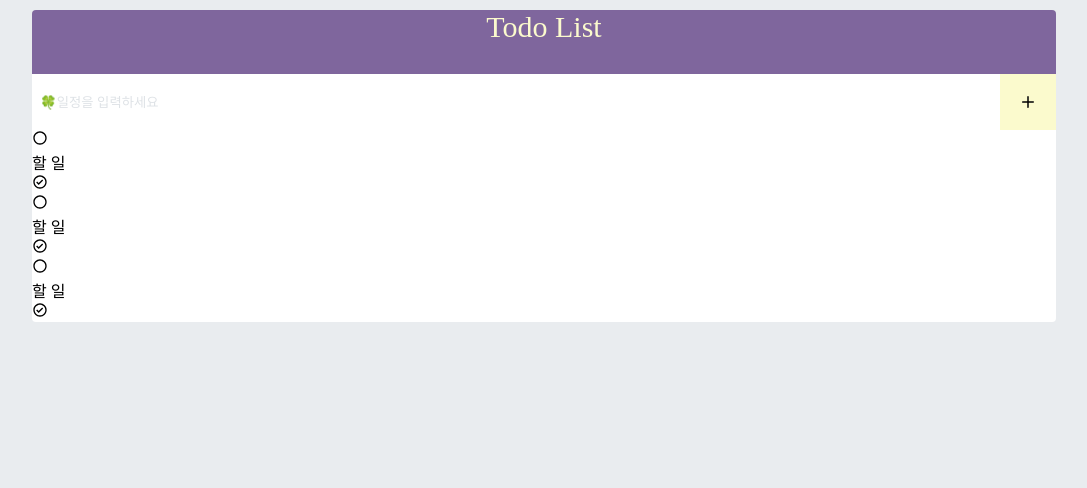
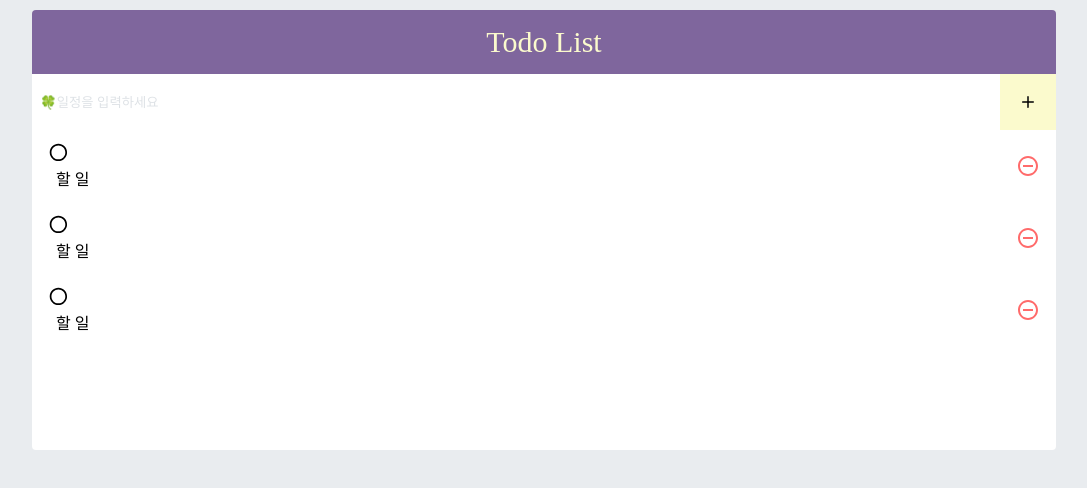
Before and after one commit to yuz0517/TodoList, a React (Create React App) app: page / in a window 1280 px wide. Shown: the top 488 px of the page, without its empty margins (96-1183 px from the left). Built offline with nearby package versions, Linux system fonts and the light colour scheme.

Commit message:
fix Item.js

```diff
--- a/src/Components/Item.js
+++ b/src/Components/Item.js
@@ -1,5 +1,6 @@
 import React from 'react';
-import { BiCircle, BiCheckCircle} from 'react-icons/bi'
+import { BiCircle, BiCheckCircle, BiMinusCircle} from 'react-icons/bi'
+import './Item.scss'
 const Item = () => {
     return(
         <div className='div-Item'>
@@ -8,7 +9,7 @@ const Item = () => {
                 <div className='div-text'>할 일</div>
             </div>
             <div className='remove'>
-                <BiCheckCircle></BiCheckCircle>
+                <BiMinusCircle/>
             </div>
         </div>
     );
--- /dev/null
+++ b/src/Components/Item.scss
@@ -0,0 +1,38 @@
+.div-Item{
+    padding: 1rem;
+    display: flex;
+    align-items: center;
+    height: 2.5rem;
+}
+
+.div-checkbox{
+    cursor: pointer;
+    flex: 1;//영역
+    svg{//아이콘
+        font-size: 1.3rem;
+    }
+    .div-text{
+        margin-left:0.5em;
+        font-size: 1rem;
+    }
+    &.checked {
+        .div-text{
+            color: #969090;
+            text-decoration: line-through;
+        }
+    }
+}
+
+.remove{
+    display: flex;
+    align-items: center;
+    font-size: 1.5rem;
+    color: #ff6b6b;
+    cursor: pointer;
+    &:hover{
+        color: #ff8787;
+    }
+    & + & {
+        border-top: 1px solid #000000;
+    }
+}
--- a/src/Components/List.js
+++ b/src/Components/List.js
@@ -1,6 +1,6 @@
 import React from 'react';
 import Item from './Item';
-
+import './List.scss'
 const List = () => {
     return(
         <div className='div-List'>
--- /dev/null
+++ b/src/Components/List.scss
@@ -0,0 +1,5 @@
+.div-List{
+    min-height: 320px;
+    max-height: 513px;
+    overflow-y: auto;
+}
--- a/src/Components/Template.scss
+++ b/src/Components/Template.scss
@@ -13,6 +13,7 @@
     height: 4rem;
     font-size: 30px;
     display: flex;
+    align-items: center;//세로 중앙 정렬
     justify-content: center;
 }
 
```
